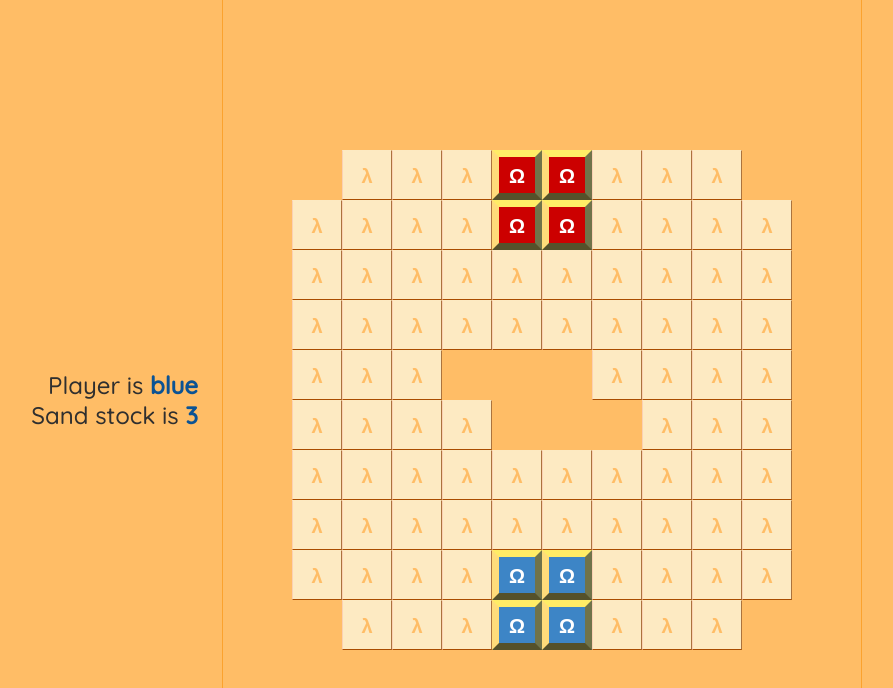
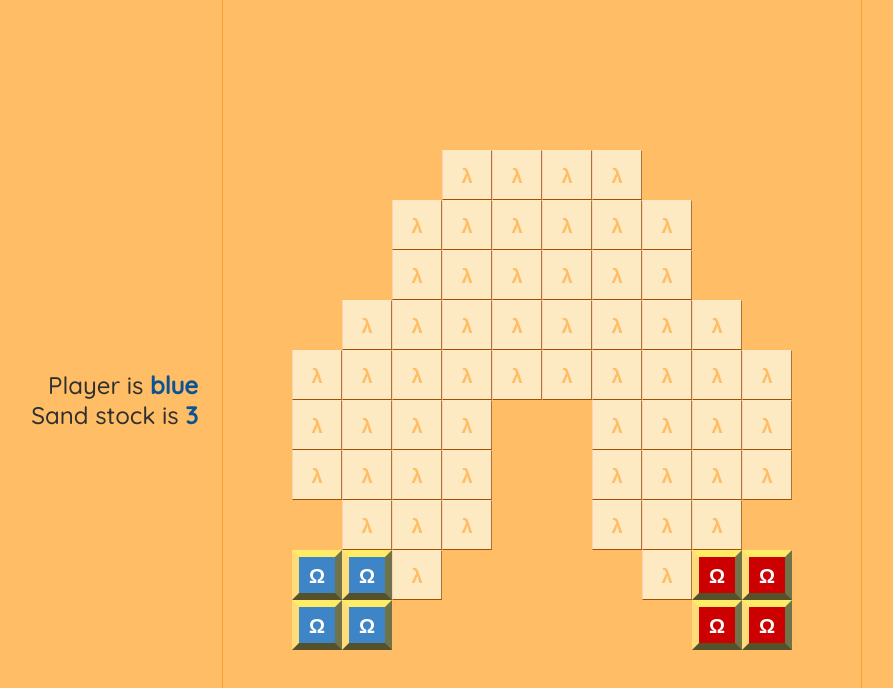
Before and after one commit to Xtrazyx/powerGrid, a React (Vite) app: page / in a window 1280 px wide. Shown: the top 688 px of the page, without its empty margins (98-991 px from the left). Built offline with nearby package versions, Linux system fonts and the light colour scheme.

Commit message:
fix generator for non square grid

```diff
--- a/src/components/generators/sandpileGenerator.tsx
+++ b/src/components/generators/sandpileGenerator.tsx
@@ -1,11 +1,25 @@
 import { CellCoordinates, GridDataType } from '../powerGrid';
+
+export type MapType = [
+    gridWidth: number,
+    gridHeight: number,
+    sand: number,
+    fallout: number,
+    redCastle: [number, number][],
+    blueCastle: [number, number][],
+    holes?: [number, number][],
+    initialDrop?: { coordinates: CellCoordinates, size: number }
+];
 
 export function SandpileGenerator(
     gridWidth: number,
     gridHeight: number,
     sand: number,
     fallout: number,
-    initialDrop?: { coordinates: CellCoordinates, size: number },
+    redCastle: [number, number][],
+    blueCastle: [number, number][],
+    holes?: [number, number][],
+    initialDrop?: { coordinates: CellCoordinates, size: number }
 ): GridDataType {
     let gridData = {};
     let gridSetup = {};
@@ -13,7 +27,7 @@ export function SandpileGenerator(
     const dataArray = new Array(gridHeight * gridWidth).fill(null);
 
     dataArray.forEach((item, index) => {
-        const coordinates = { row: Math.floor(Math.fround(index / gridWidth)), column: index % gridWidth };
+        const coordinates = { row: index % gridWidth, column: Math.floor(Math.fround(index / gridWidth)) };
 
         gridData[`${coordinates.row}_${coordinates.column}`] = {
             value: { sand, fallout, owner: 'neutral' },
@@ -39,6 +53,8 @@ export function SandpileGenerator(
     }
 
     function generateHoles(coords: [number, number][]) {
+        if(!coords) return;
+
         const baseData = {
             mode: 'display',
             display: 'gamingSandpile',
@@ -53,30 +69,9 @@ export function SandpileGenerator(
         });
     }
 
-    generateCastle('red', [
-        [0, 4],
-        [0, 5],
-        [1, 4],
-        [1, 5],
-    ]);
-    generateCastle('blue', [
-        [9, 4],
-        [9, 5],
-        [8, 4],
-        [8, 5],
-    ]);
-    generateHoles([
-        [4, 4],
-        [4, 5],
-        [5, 4],
-        [5, 5],
-        [0, 0],
-        [9, 9],
-        [9, 0],
-        [0, 9],
-        [4, 3],
-        [5, 6],
-    ]);
+    generateCastle('red', redCastle);
+    generateCastle('blue', blueCastle);
+    generateHoles(holes);
 
     if (initialDrop) {
         gridSetup[`${initialDrop.coordinates.row}_${initialDrop.coordinates.column}`] = {
--- a/src/components/powerGrid.tsx
+++ b/src/components/powerGrid.tsx
@@ -75,7 +75,7 @@ export const PowerGrid: FunctionComponent<Props> = (props) => {
         columns,
         validationCallback,
         setValueCallback,
-        calculationRate = 1000,
+        calculationRate = 1,
         className = 'default',
         infos,
         externalState,
@@ -127,7 +127,15 @@ export const PowerGrid: FunctionComponent<Props> = (props) => {
             };
         }
 
-        return undefined;
+        return {
+            display: 'text',
+            mode: 'display',
+            value: 'empty',
+            coordinates: { row: x, column: y },
+            setValue,
+            getValue,
+            handleTurn
+        };;
     }
 
     function getValue(coordinates: CellCoordinates): any {
--- a/src/demo/app.tsx
+++ b/src/demo/app.tsx
@@ -1,9 +1,9 @@
 import * as React from 'react';
-import { SandpileGenerator } from '../components/generators/sandpileGenerator';
 import { CellCoordinates, PowerGrid, ValidationCallbackType, GridDataType } from '../components/powerGrid';
 import { styled } from '@mui/material/styles';
 import { useState } from 'react';
 import { ownerColor } from '../components/default/templates/sandpileColor';
+import { generateLevel } from './levels';
 
 const Main = styled('div')`
     height: 100vh;
@@ -84,22 +84,17 @@ const PlayerColor =
 `;
 
 export default function App() {
-    // Taille de la zone de jeu
-    const ROWS = 10;
-    const COLUMNS = 10;
     // Nombre de sables par tour
     const SAND_PER_TURN = 3;
-    // Initial sandpiles configuration
-    const INITIAL_SAND_DROP = { coordinates: { row: 10, column: 10 }, size: 0 };
-    // Grid configuration
-    const SANDPILES = SandpileGenerator(ROWS, COLUMNS, 0, 4, INITIAL_SAND_DROP);
-    const CALC_RATE = 1;
 
     // Game states
     const [turn, setTurn] = useState('blue');
     const [sandStock, setSandStock] = useState(SAND_PER_TURN);
     const [victory, setVictory] = useState('none');
     const [game, nextGame] = useState(0);
+
+    // Level
+    const [ROWS, COLUMNS, data] = generateLevel('pile');
 
     function handleReset() {
         nextGame(game + 1);
@@ -222,11 +217,10 @@ export default function App() {
                     key={game}
                     rows={ROWS}
                     columns={COLUMNS}
-                    data={SANDPILES}
+                    data={data}
                     validationCallback={checkGrid}
                     handleTurn={handleTurn}
                     externalState={{ turn, sandStock, victory }}
-                    calculationRate={CALC_RATE}
                 />
                 <RightColumn>
                     {victory !== 'none' && (
--- /dev/null
+++ b/src/demo/levels/index.ts
@@ -0,0 +1,19 @@
+import { SandpileGenerator } from '../../components/generators/sandpileGenerator';
+import { square } from './square';
+import { pile } from './pile';
+import { MapType } from '../../components/generators/sandpileGenerator';
+import { GridDataType } from '../../components/powerGrid';
+
+export type LevelName = 'square' | 'pile';
+
+export type LevelType = Record<LevelName, MapType>;
+
+export type ConfigType = [rows: number, columns: number, data: GridDataType];
+
+export function generateLevel(name: LevelName): ConfigType {
+    const level: LevelType = { square: square as MapType, pile: pile as MapType };
+
+    return [level[name][0], level[name][1], SandpileGenerator(
+        ...level[name]
+    )];
+}
--- /dev/null
+++ b/src/demo/levels/pile.ts
@@ -0,0 +1,54 @@
+export const pile = [
+    10,
+    10,
+    0,
+    4,
+    [
+        [8, 8],
+        [8, 9],
+        [9, 8],
+        [9, 9],
+    ],
+    [
+        [8, 0],
+        [8, 1],
+        [9, 0],
+        [9, 1],
+    ],
+    [
+        [0,0],
+        [0,1],
+        [0,2],
+        [0,7],
+        [0,8],
+        [0,9],
+        [1,0],
+        [1,1],
+        [1,8],
+        [1,9],
+        [2,0],
+        [2,1],
+        [2,8],
+        [2,9],
+        [3,0],
+        [3,9],
+        [5,4],
+        [5,5],
+        [6,4],
+        [6,5],
+        [7,0],
+        [7,4],
+        [7,5],
+        [7,9],
+        [8,3],
+        [8,4],
+        [8,5],
+        [8,6],
+        [9,2],
+        [9,3],
+        [9,4],
+        [9,5],
+        [9,6],
+        [9,7],
+    ],
+];
--- /dev/null
+++ b/src/demo/levels/square.ts
@@ -0,0 +1,30 @@
+export const square = [
+    10,
+    10,
+    0,
+    4,
+    [
+        [0, 4],
+        [0, 5],
+        [1, 4],
+        [1, 5],
+    ],
+    [
+        [9, 4],
+        [9, 5],
+        [8, 4],
+        [8, 5],
+    ],
+    [
+        [4, 4],
+        [4, 5],
+        [5, 4],
+        [5, 5],
+        [0, 0],
+        [9, 9],
+        [9, 0],
+        [0, 9],
+        [4, 3],
+        [5, 6],
+    ],
+];
```
